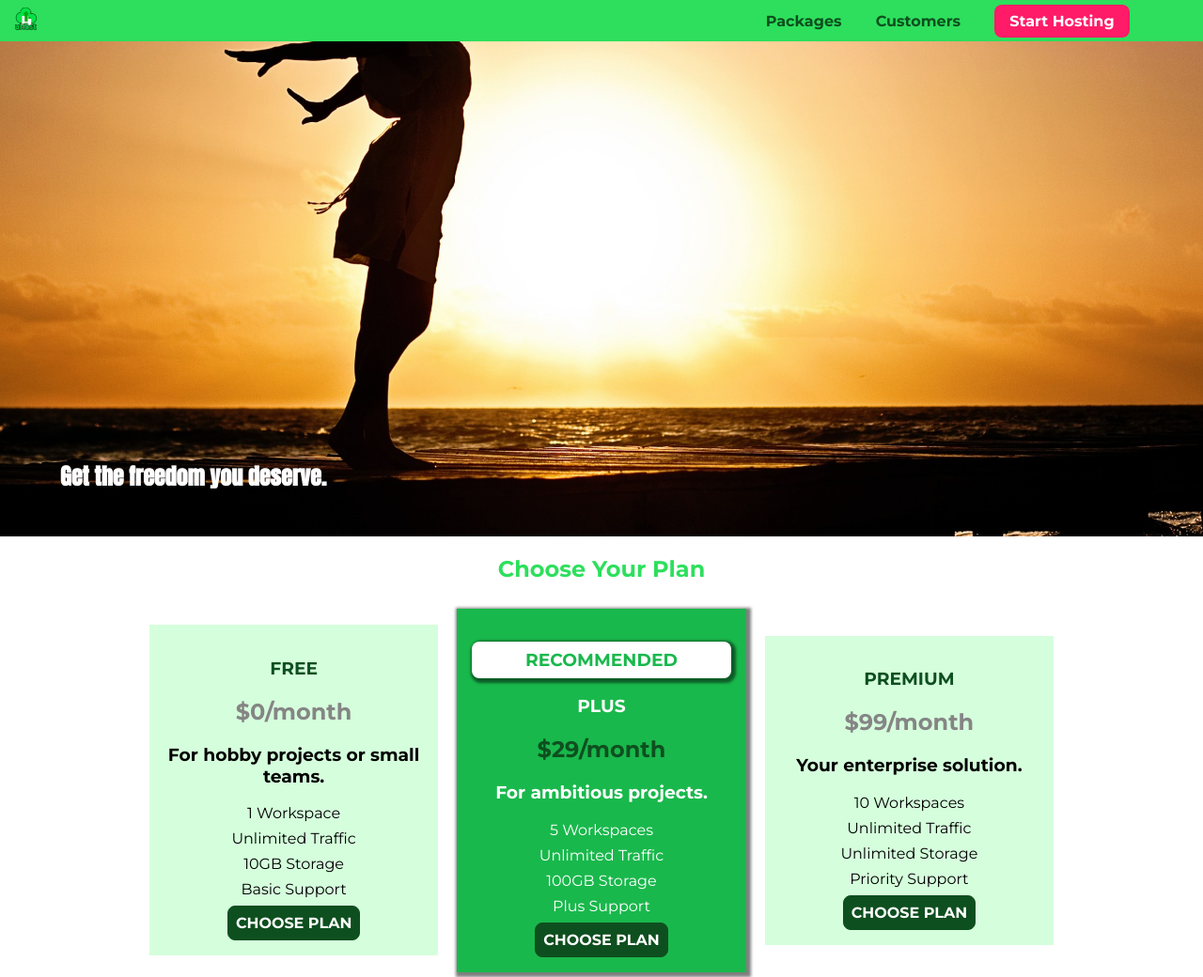
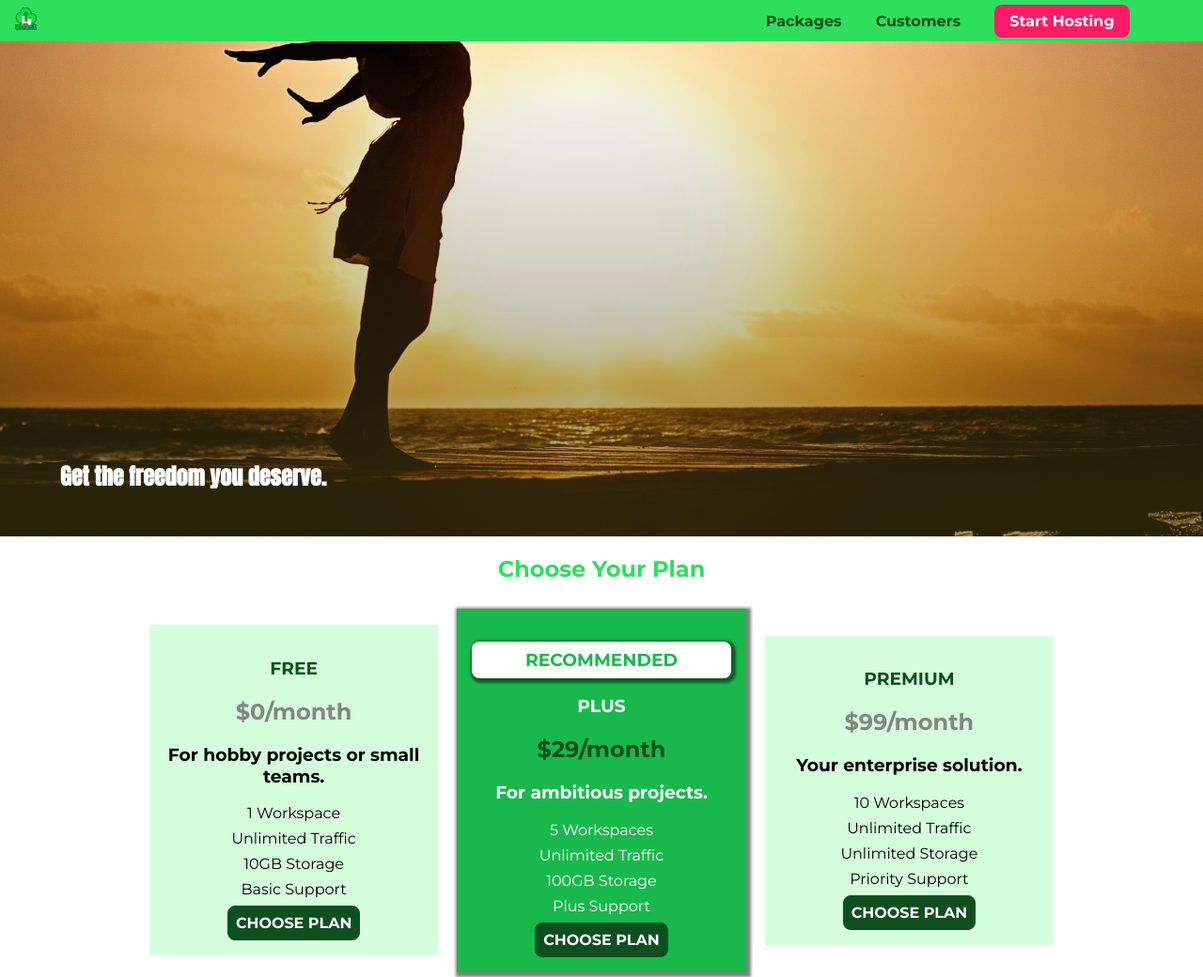
Before and after one commit to chungphamhn/host-packages, a plain HTML site: page index.html in a window 1280 px wide. Shown: the top 1040 px of the page at 94% size. Drawn offline with Linux system fonts and the light colour scheme.

Commit message:
add multiple backgrounds to mainpage

```diff
--- a/main.css
+++ b/main.css
@@ -1,5 +1,3 @@
-
-
 #product-overview {
     /* background-image: url("freedom.jpg");
     background-size: cover;
@@ -8,7 +6,10 @@
     background-origin: border-box;
     background-clip: padding-box; */
 
-    background: url("./images/freedom.jpg") left 10% bottom 20%/cover no-repeat border-box;
+    background: linear-gradient(to top, rgba(80, 68, 18, 0.5) 10%, transparent),
+        url("./images/freedom.jpg") left 10% bottom 20%/cover no-repeat border-box, #ff1b68;
+    /* background-image: linear-gradient(30deg, red 25%, blue 70%, rgba(0, 0, 0, 0.5)); */
+    /* background-image: radial-gradient(circle at 20% 50%, rgb(91, 84, 180) , blue , green); */
     width: 100%;
     height: 528px;
     padding: 10px;
@@ -60,6 +61,7 @@
 .plan--highlighted .plan__price {
     color: #0e4f1f;
 }
+
 .plan__features {
     list-style: none;
     margin: 0;
--- a/packages/packages.css
+++ b/packages/packages.css
@@ -4,6 +4,7 @@ main {
 
 .background {
     background: url("../images/plans-background.jpg");
+    filter: grayscale(100%);
     width: 100%;
     height: 100%;
     position: fixed;
```
